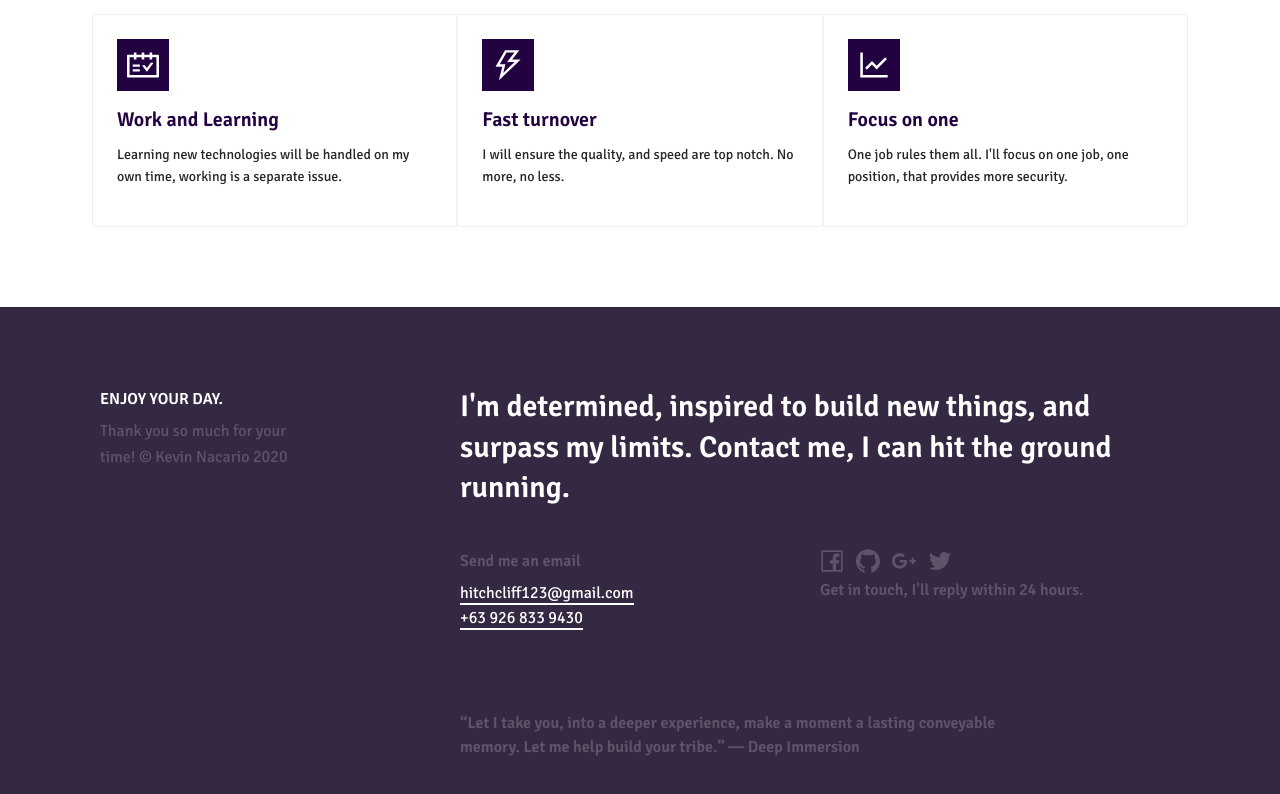
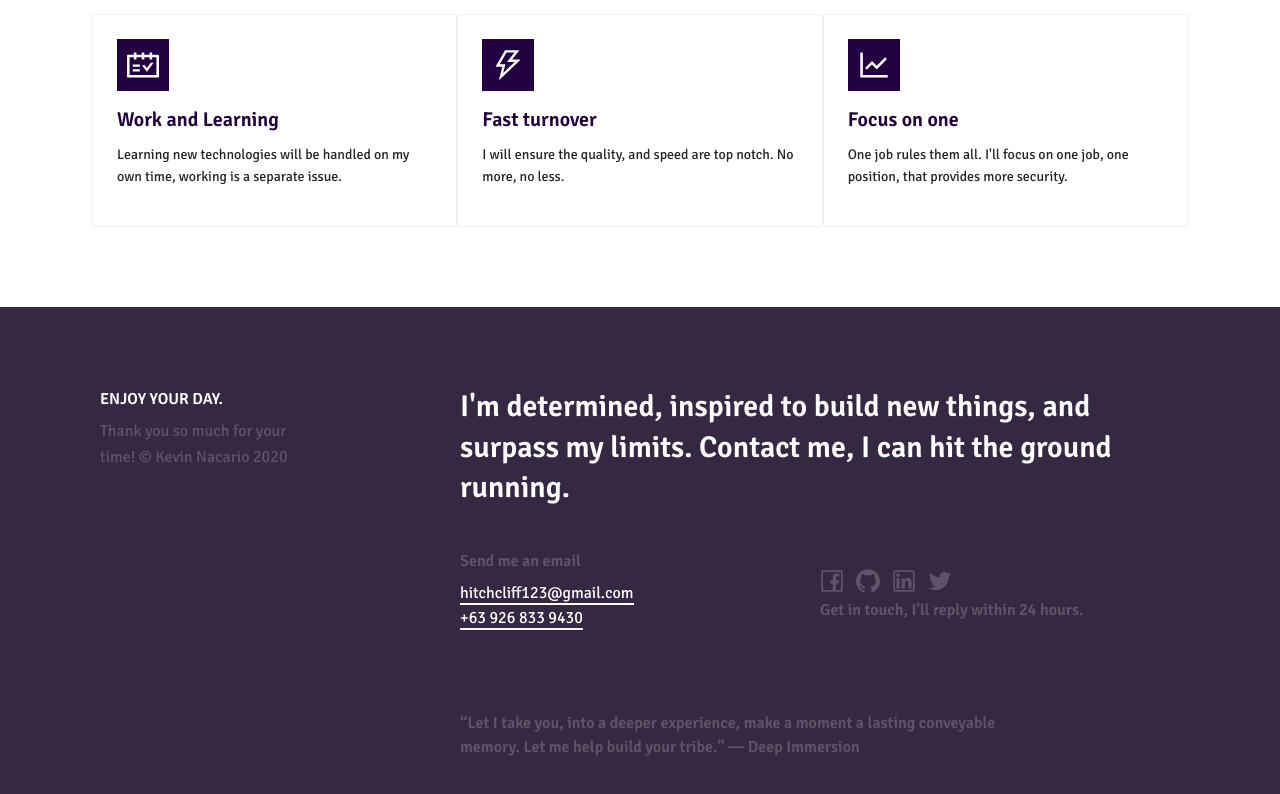
Before and after one commit to hitchcliff/basic, a React (Create React App) app: page / in a window 1280 px wide. Shown: the part 1078-1872 px from the top of the page. Built offline with nearby package versions, Linux system fonts and the light colour scheme; no server answers; the database is empty.

Commit message:
finalizing

```diff
--- a/src/api/UserService/UserService.tsx
+++ b/src/api/UserService/UserService.tsx
@@ -9,6 +9,7 @@ export default class UserService {
       await auth.signInWithEmailAndPassword(email, pass);
 
       auth.onAuthStateChanged((user: any) => {
+        if (user) {
           Store.dispatch(
             signIn({
               uid: user.uid,
@@ -17,6 +18,7 @@ export default class UserService {
             })
           );
           message.success("Welcome back, Kevin!");
+        }
       });
     } catch (error) {
       message.error("Invalid credentials");
@@ -43,9 +45,10 @@ export default class UserService {
       await auth.signInWithEmailAndPassword("guest@email.com", "123456");
 
       auth.onAuthStateChanged((user: any) => {
+        if (user) {
           Store.dispatch(signIn({ uid: user.uid, email: user.email }));
-
           message.success("Welcome, guest!");
+        }
       });
     } catch (error) {
       message.info("Invalid credentials");
--- a/src/app/Footer/Footer.tsx
+++ b/src/app/Footer/Footer.tsx
@@ -2,6 +2,7 @@ import {
   FacebookOutlined,
   GithubOutlined,
   GooglePlusOutlined,
+  LinkedinOutlined,
   TwitterOutlined,
 } from "@ant-design/icons";
 import { Col, Row, Typography } from "antd";
@@ -44,10 +45,18 @@ export default function Footer() {
           </Col>
           <Col md={12}>
             <Content>
-              <FacebookOutlined className={BEM.Icons} />
-              <GithubOutlined className={BEM.Icons} />
-              <GooglePlusOutlined className={BEM.Icons} />
-              <TwitterOutlined className={BEM.Icons} />
+              <a href="https://www.facebook.com/notkev1n/">
+                <FacebookOutlined className={BEM.Icons} />
+              </a>
+              <a href="https://github.com/hitchcliff">
+                <GithubOutlined className={BEM.Icons} />
+              </a>
+              <a href="https://www.linkedin.com/in/kevin-nacario-57485718a/">
+                <LinkedinOutlined className={BEM.Icons} />
+              </a>
+              <a href="https://twitter.com/ilimitado7">
+                <TwitterOutlined className={BEM.Icons} />
+              </a>
             </Content>
             <Title className={BEM.Title} level={5}>
               Get in touch, I'll reply within 24 hours.
--- a/src/app/Footer/styles/Footer.scss
+++ b/src/app/Footer/styles/Footer.scss
@@ -15,10 +15,15 @@
   }
 
   &__icons {
+    margin-top: 20px;
     color: white !important;
     font-size: 1.5rem;
     margin-right: 12px;
     opacity: 0.2;
+
+    &:hover {
+      opacity: 1;
+    }
   }
 
   &--text {
--- a/src/app/Footer/styles/Media.scss
+++ b/src/app/Footer/styles/Media.scss
@@ -27,3 +27,11 @@
     padding: 80px 50px;
   }
 }
+
+@media screen and (max-width: 780px) {
+  .footer {
+    &--header {
+      margin-top: 20px;
+    }
+  }
+}
--- a/src/app/Home/Showcase/Showcase.tsx
+++ b/src/app/Home/Showcase/Showcase.tsx
@@ -29,8 +29,15 @@ export default function Showcase() {
           in Communication.
         </Text>
         <Col>
-          <Button className="primary">Download CV</Button>
-          <Button type="link" href="!#">
+          <Button className="primary">
+            <a href="https://drive.google.com/u/1/uc?id=1SXz7rQwzIXjYl2S9624F67W15vb3BKCt&export=download">
+              Download CV
+            </a>
+          </Button>
+          <Button
+            type="link"
+            href="https://drive.google.com/file/d/1SXz7rQwzIXjYl2S9624F67W15vb3BKCt/view?usp=sharing"
+          >
             View online
           </Button>
         </Col>
--- a/src/styles/buttons.scss
+++ b/src/styles/buttons.scss
@@ -2,11 +2,14 @@
 
 button.primary {
   margin-top: 30px;
+  height: auto !important;
+  border: none !important;
   background: $color-1 !important;
   padding: 15px 30px !important;
-  height: auto !important;
-  border: none !important;
   span {
+    color: white !important;
+  }
+  a {
     color: white !important;
   }
 }
```
Also changed, not shown: src/component/Single/Single.tsx (+0 -9 lines), 1 other file (tests, documents, lock files or other folders). Lines whose indentation alone changed are shown as unchanged.
